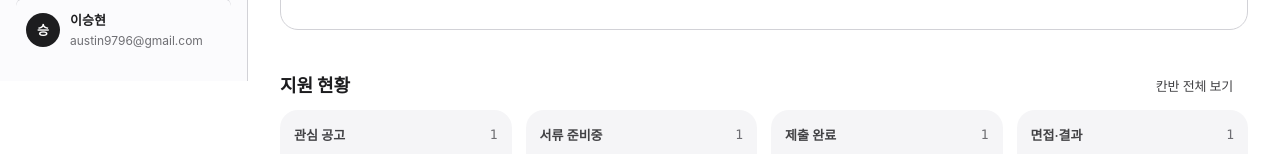
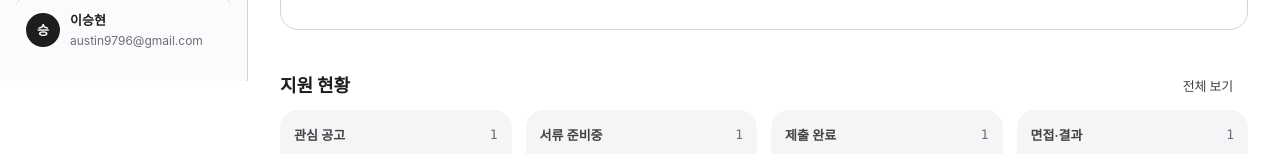
Before and after one commit to St-nomadic/Nansa, a React (Vite) app in the folder react-prototype/: page /dashboard in a window 1280 px wide. Shown: the part 719-873 px from the top of the page. Built offline with nearby package versions, Linux system fonts and the light colour scheme; a web font is replaced by a local one.

Commit message:
refactor(ui): '칸반' 명칭을 더 대중적이고 직관적인 '보드'로 개선

```diff
--- a/react-prototype/src/pages/Applications.jsx
+++ b/react-prototype/src/pages/Applications.jsx
@@ -15,7 +15,7 @@ export default function Applications() {
         <header className="topbar">
           <h1>지원 관리</h1>
           <div className="view-toggle">
-            <button className={view === 'kanban' ? 'active' : ''} onClick={() => setView('kanban')}>칸반</button>
+            <button className={view === 'kanban' ? 'active' : ''} onClick={() => setView('kanban')}>보드</button>
             <button className={view === 'list' ? 'active' : ''} onClick={() => setView('list')}>리스트</button>
           </div>
         </header>
--- a/react-prototype/src/pages/Dashboard.jsx
+++ b/react-prototype/src/pages/Dashboard.jsx
@@ -90,7 +90,7 @@ export default function Dashboard() {
           <section className="section-gap" style={{ marginBottom: 40 }}>
             <div style={{ display: 'flex', alignItems: 'center', justifyContent: 'space-between', marginBottom: 8 }}>
               <h2 style={{ fontSize: 18 }}>지원 현황</h2>
-              <Link to="/applications" className="btn btn-ghost btn-sm">칸반 전체 보기</Link>
+              <Link to="/applications" className="btn btn-ghost btn-sm">전체 보기</Link>
             </div>
             <div className="kanban-mini">
               <div className="kcol">
```
